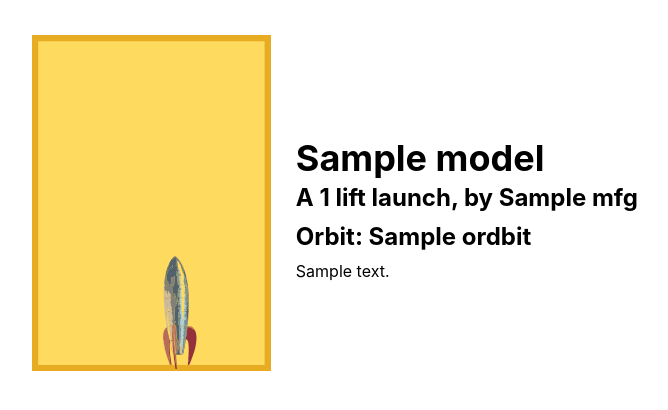
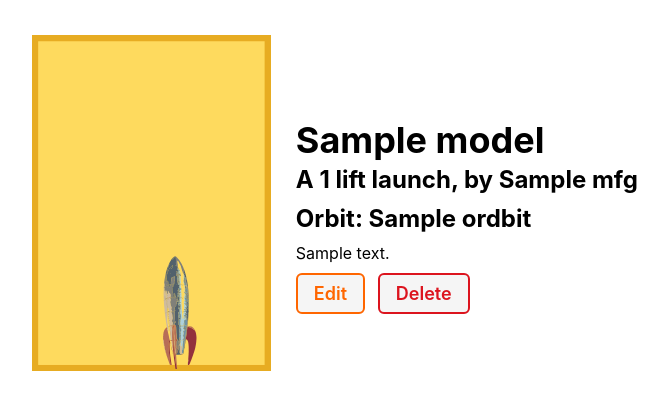
Before and after one commit to andrewwinke123/launch-tracker, a Django app: template main_app/templates/launches/detail.html in a window 1280 px wide. Shown: the part 54-464 px from the top of the page, without its empty margins (8-676 px from the left). Run offline with Django 4.2, Linux system fonts and the light colour scheme; the template is opened without the code that fills it: most values are stand-ins (such as "Sample title", 1, 10 or a date in 2020).

Commit message:
adding routes and UI for update and delete launch

```diff
--- a/main_app/templates/launches/detail.html
+++ b/main_app/templates/launches/detail.html
@@ -23,6 +23,10 @@
       <h2>A {{ launch.size }} lift launch, by {{ launch.mfg }}</h2>
       <h2>Orbit: {{ launch.ordbit }}</h2>
     <p>{{ launch.description }}</p>
+    <div class="launch-actions">
+      <a href="{% url 'launch-update' launch.id %}" class="btn warn">Edit</a>
+      <a href="{% url 'launch-delete' launch.id %}" class="btn danger">Delete</a>
+    </div>
   </div>
 </section>
 
--- a/main_app/urls.py
+++ b/main_app/urls.py
@@ -7,4 +7,6 @@ urlpatterns = [
   path('launches/', views.launch_index, name='launch-index'),
   path('launches/<int:launch_id>/', views.launch_detail, name='launch-detail'),
   path('launches/create/', views.LaunchCreate.as_view(), name='launch-create'),
+  path('launches/<int:pk>/update/', views.LaunchUpdate.as_view(), name='launch-update'),
+  path('launches/<int:pk>/delete/', views.LaunchDelete.as_view(), name='launch-delete'),
 ]
--- a/main_app/views.py
+++ b/main_app/views.py
@@ -6,6 +6,11 @@ from .models import Launch
 class LaunchCreate(CreateView):
   model =  Launch
   fields = '__all__'
+
+class LaunchCreate(CreateView):
+  model = Launch
+  fields = '__all__'
+  success_url = '/launches/'
 
 
 def home(request):
```
Also changed, not shown: main_app/models.py (+4 -3 lines).
